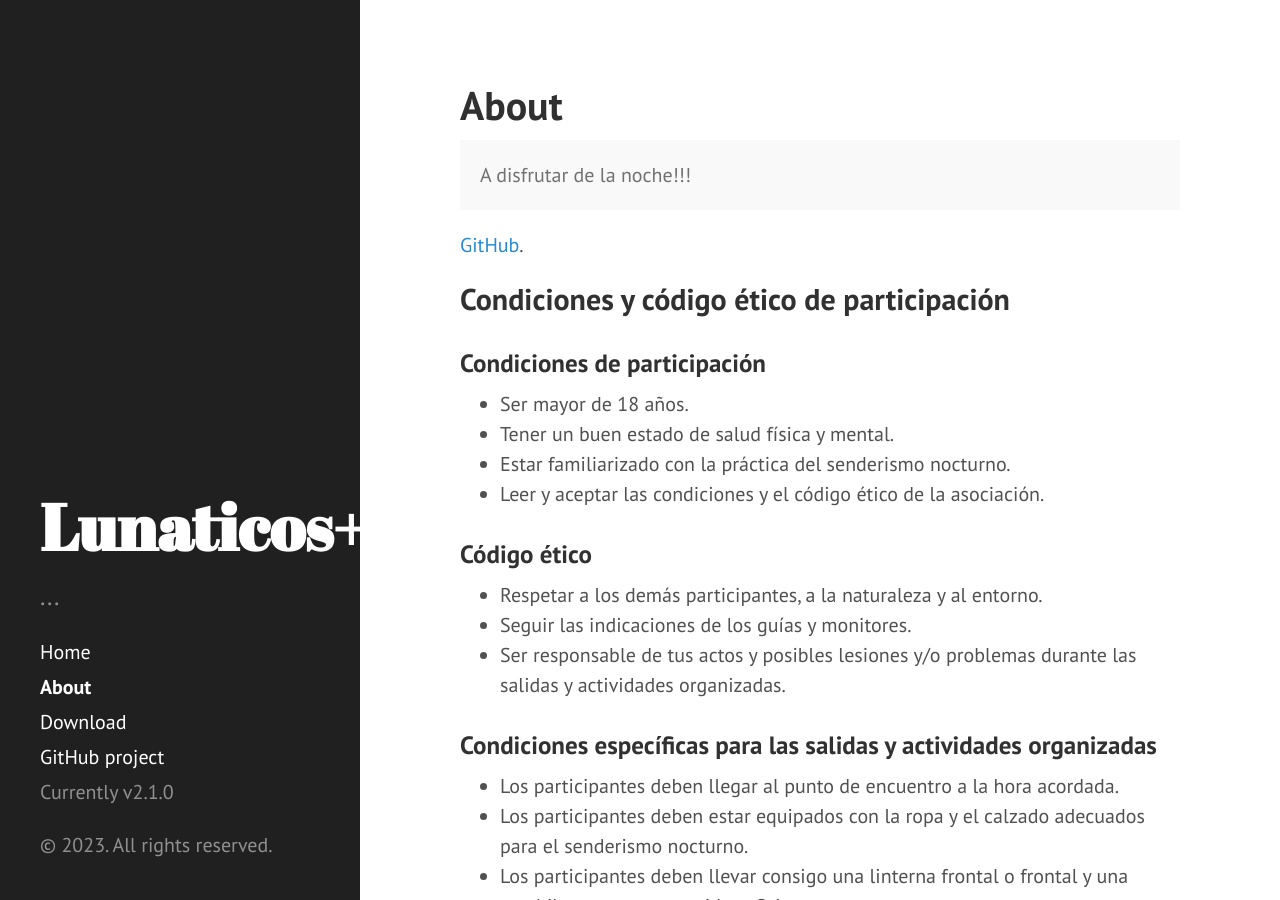
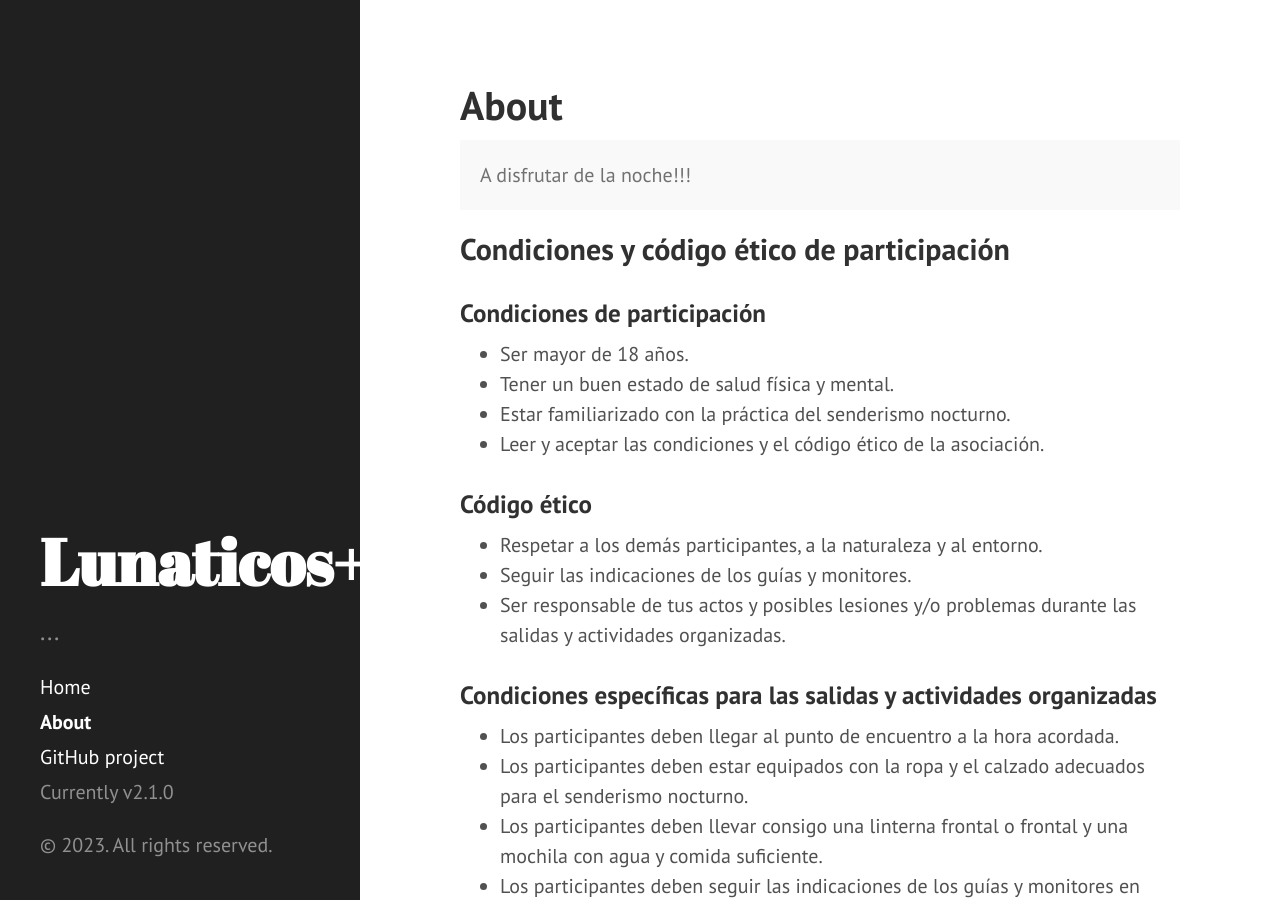
Before and after one commit to damiles/lunaticos_plus, a Jekyll site: the page built from about.md, in a window 1280 px wide and 900 px high. Built offline with Jekyll 4.4.1, drawn with Linux system fonts in a browser that asks for light colours; Markdown is read by kramdown in place of the engine named in the settings.

Commit message:
Small fixesx

```diff
--- a/_includes/sidebar.html
+++ b/_includes/sidebar.html
@@ -21,12 +21,11 @@
       {% for node in pages_list %}
         {% if node.title != null %}
           {% if node.layout == "page" %}
-            <a class="sidebar-nav-item{% if page.url == node.url %} active{% endif %}" href="{{ node.url }}">{{ node.title }}</a>
+            <a class="sidebar-nav-item{% if page.url == node.url %} active{% endif %}" href="{{ site.baseurl }}/{{ node.url }}">{{ node.title }}</a>
           {% endif %}
         {% endif %}
       {% endfor %}
 
-      <a class="sidebar-nav-item" href="{{ site.github.repo }}/archive/v{{ site.version }}.zip">Download</a>
       <a class="sidebar-nav-item" href="{{ site.github.repo }}">GitHub project</a>
       <span class="sidebar-nav-item">Currently v{{ site.version }}</span>
     </nav>
--- a/about.md
+++ b/about.md
@@ -6,7 +6,6 @@ title: About
 <p class="message">
   A disfrutar de la noche!!!
 </p>
- [GitHub](https://github.com/poole).
 
 ## Condiciones y código ético de participación
 
```
